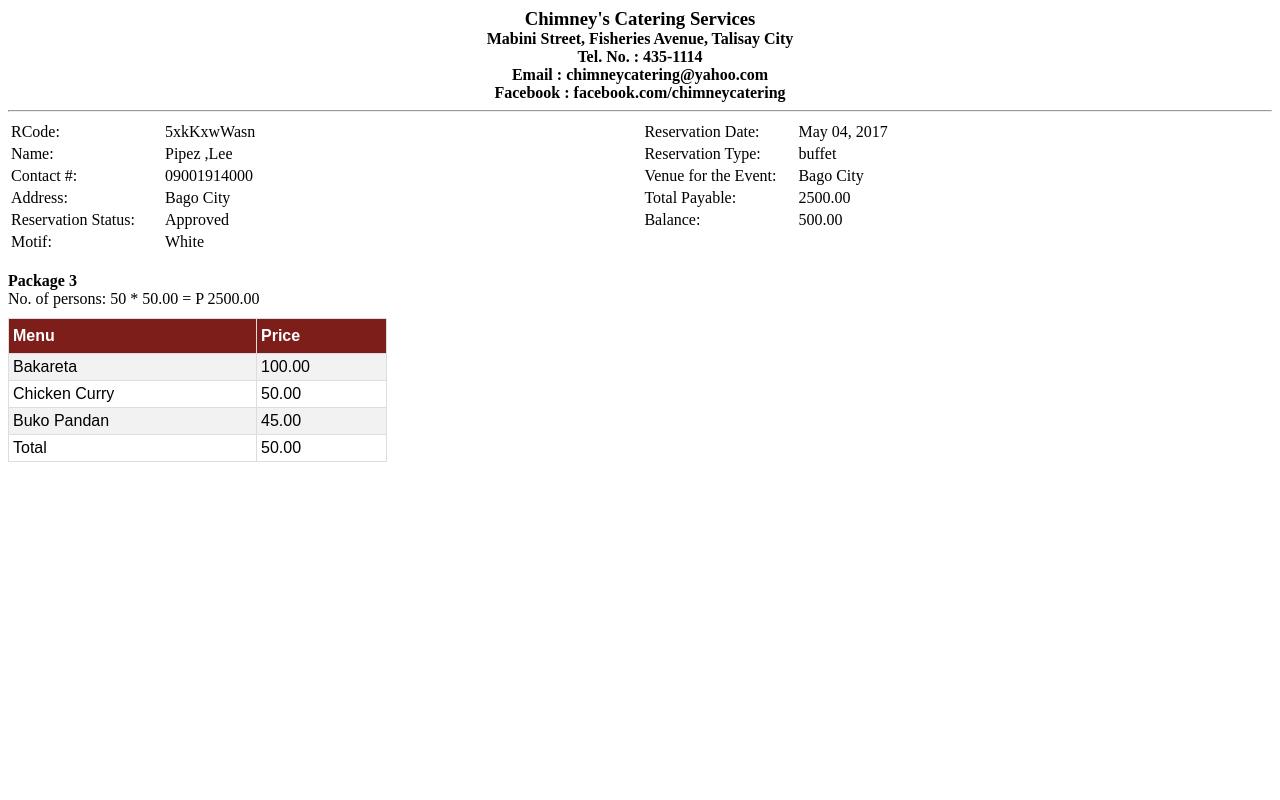
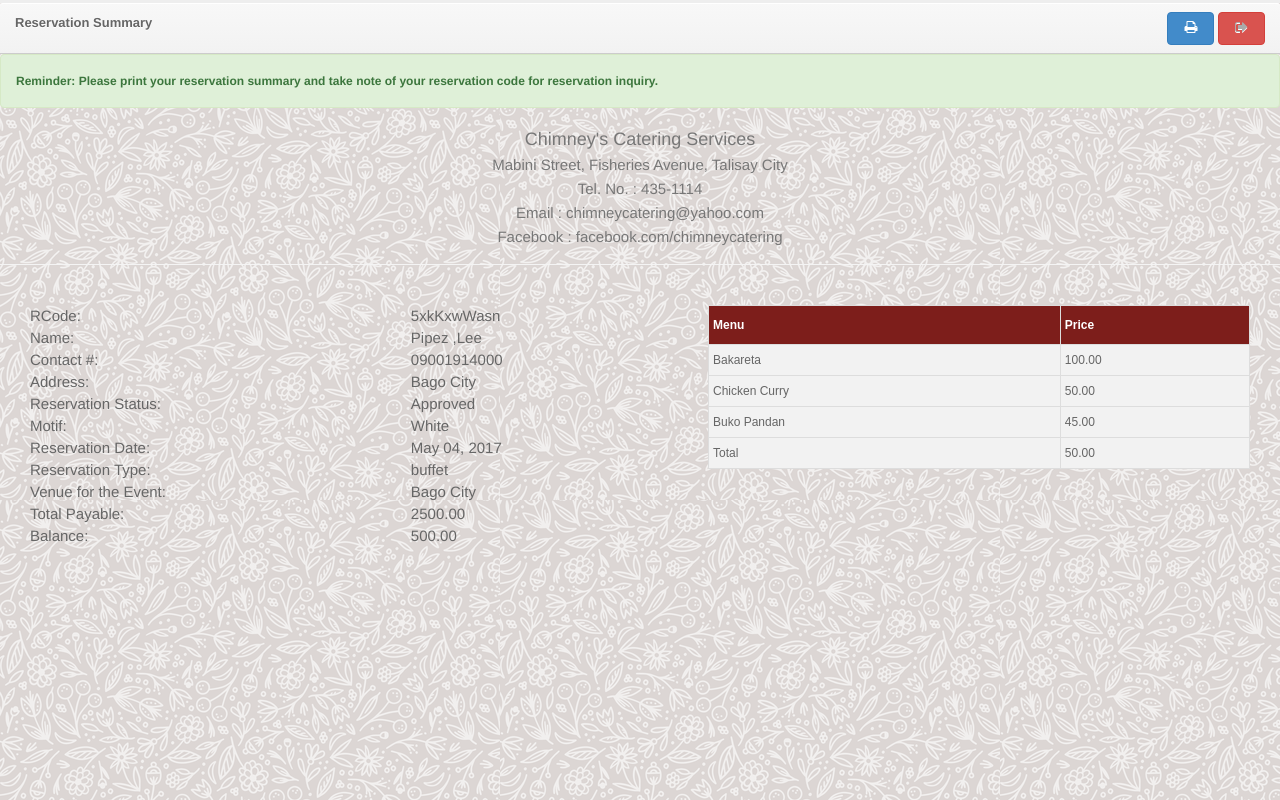
Before and after one commit to Doggie-1/OnlineCatering, a PHP site: page /admin/reservation_view.php?id=42 in a window 1280 px wide. Run offline with PHP 8.4, Linux system fonts and the light colour scheme; a user stored in the database is signed in; data comes from the database, SQL or seed files in the repository.

Commit message:
Fixed view reservation.

```diff
--- a/admin/reservation_view.php
+++ b/admin/reservation_view.php
@@ -10,6 +10,7 @@ endif;
   <meta charset="utf-8">
   <!-- Title and other stuffs -->
   <title>View Reservations - <?php include('../includes/title.php');?></title>
+  <?php include 'header.php';?>
   <style>
     .label{
       width:150px;
@@ -17,11 +18,13 @@ endif;
     h4,h3{
       margin:0px;
     }
+    .description td {
+      font-size: 15px;
+    }
     #customers {
       font-family: Arial, Helvetica, sans-serif;
       border-collapse: collapse;
       width: 100%;
-      margin-top: 10px;
     }
 
     #customers td, #customers th {
@@ -29,7 +32,7 @@ endif;
       padding: 4px;
     }
 
-    #customers tr:nth-child(even){background-color: #f2f2f2;}
+    #customers tr {background-color: #f2f2f2;}
 
     #customers tr:hover {background-color: #ddd;}
 
@@ -40,18 +43,42 @@ endif;
       background-color: #7d1e1b;
       color: white;
     }
+    .grid-container {
+        display: grid;
+        grid-template-columns: auto auto;
+        padding: 10px;
+    }
+    .grid-item {
+        padding: 20px;
+    }
   </style>
 </head>
 
-<body>
+<body style="padding-top: 0px">
+    <div class="widget wgreen" style="margin: 0px; border: 0">
+        <div class="widget-head">
+            <div class="pull-left title">Reservation Summary</div>
+            <div class="widget-icons pull-right">
+                <button class="btn btn-primary hideme" onClick="window.print()"><i class="fa fa-print"></i></button>
+                <a href="finish.php" class="btn btn-danger hideme"><i class="fa fa-sign-out"></i></a>
+            </div>
+            <div class="clearfix"></div>
+        </div>
+    </div>
+    <div class="alert alert-success">
+        <b>Reminder: Please print your reservation summary and take note of your reservation code for reservation inquiry.</b>
+    </div>
         <h3 style="text-align:center">Chimney's Catering Services</h3>
         <h4 style="text-align:center">Mabini Street, Fisheries Avenue, Talisay City</h4>
         <h4 style="text-align:center">Tel. No. : 435-1114</h4>
         <h4 style="text-align:center">Email : chimneycatering@yahoo.com</h4>
         <h4 style="text-align:center">Facebook : facebook.com/chimneycatering</h4>
+
     <hr>
 
-<table style="width:100%">
+    <div class="grid-container">
+        <div class="grid-item">
+            <table class="description" style="width:100%">
                 <?php
                     include('../includes/dbcon.php');
                     $id=$_REQUEST['id'];
@@ -75,41 +102,52 @@ include('../includes/dbcon.php');
                     $cid=$row['combo_id'];
                 ?>
                 <tr>
-                        <td class="label">RCode: </td>
+                    <td>RCode: </td>
                     <td><?php echo $rcode;?></td>
-                        <td class="label">Reservation Date: </td>
+                </tr>
+                <tr>
+                    <td>Name: </td>
+                    <td><?php echo $last." ,".$first;?></td>
+                </tr>
+                <tr>
+                    <td>Contact #: </td>
+                    <td><?php echo $contact;?></td>
+                </tr>
+                <tr>
+                    <td>Address: </td>
+                    <td><?php echo $address;?></td>
+                </tr>
+                <tr>
+                    <td>Reservation Status: </td>
+                    <td><?php echo $status;?></td>
+                </tr>
+                <tr>
+                    <td>Motif: </td>
+                    <td><?php echo $motif;?></td>
+                </tr>
+                <tr>
+                    <td>Reservation Date: </td>
                     <td><?php echo date("M d, Y",strtotime($date));?></td>
                 </tr>
                 <tr>
-                        <td class="label">Name: </td>
-                        <td><?php echo $last." ,".$first;?></td>
-                        <td class="label">Reservation Type: </td>
+                    <td>Reservation Type: </td>
                     <td><?php echo $type;?></td>
                 </tr>
                 <tr>
-                        <td class="label">Contact #: </td>
-                        <td><?php echo $contact;?></td>
-                        <td class="label">Venue for the Event: </td>
+                    <td>Venue for the Event: </td>
                     <td><?php echo $venue;?></td>
                 </tr>
                 <tr>
-                        <td class="label">Address: </td>
-                        <td><?php echo $address;?></td>
-                        <td class="label">Total Payable: </td>
+                    <td>Total Payable: </td>
                     <td><?php echo $payable;?></td>
                 </tr>
                 <tr>
-                        <td class="label">Reservation Status: </td>
-                        <td><?php echo $status;?></td>
-                        <td class="label">Balance: </td>
+                    <td>Balance: </td>
                     <td><?php echo $balance;?></td>
                 </tr>
-                      <tr>
-                        <td class="label">Motif: </td>
-                        <td><?php echo $motif;?></td>
-                      </tr>
             </table>
-<br>
+        </div>
+        <div class="grid-item">
             <?php
                 if ($cid) {
                     $query1 = mysqli_query($con,"select * from combo natural join menu where combo_id='$cid'")or die(mysqli_error($con));
@@ -120,9 +158,7 @@ include('../includes/dbcon.php');
 
                 $cname = !empty($row1) ? $row1['combo_name'] : "Custom Package";
             ?>
-        <div style="width:30%; float:left">
-            <h4><?php echo $cname;?></h4>
-            <span>No. of persons: <?php echo $pax;?> * <?php echo $price;?> = P <?php echo $payable;?></span>
+                <div>
                     <table id="customers">
                         <tr>
                             <th>Menu</th>
@@ -140,8 +176,8 @@ include('../includes/dbcon.php');
                         </tr>
                     </table>
                 </div>
-    <?php
-    //}
-    ?>
+            <?php   ?>
+        </div>
+    </div>
 </body>
 </html>
```
Lines whose indentation alone changed are shown as unchanged.
